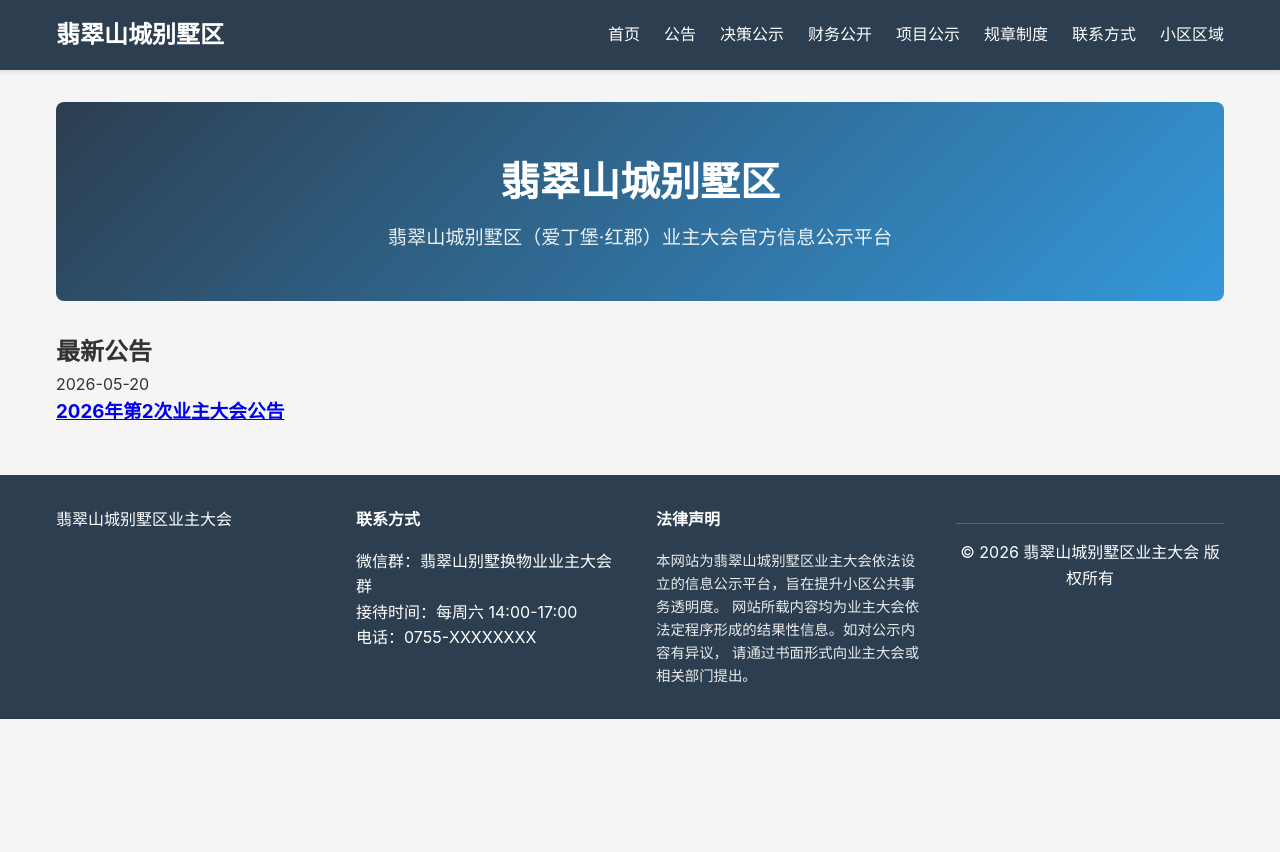
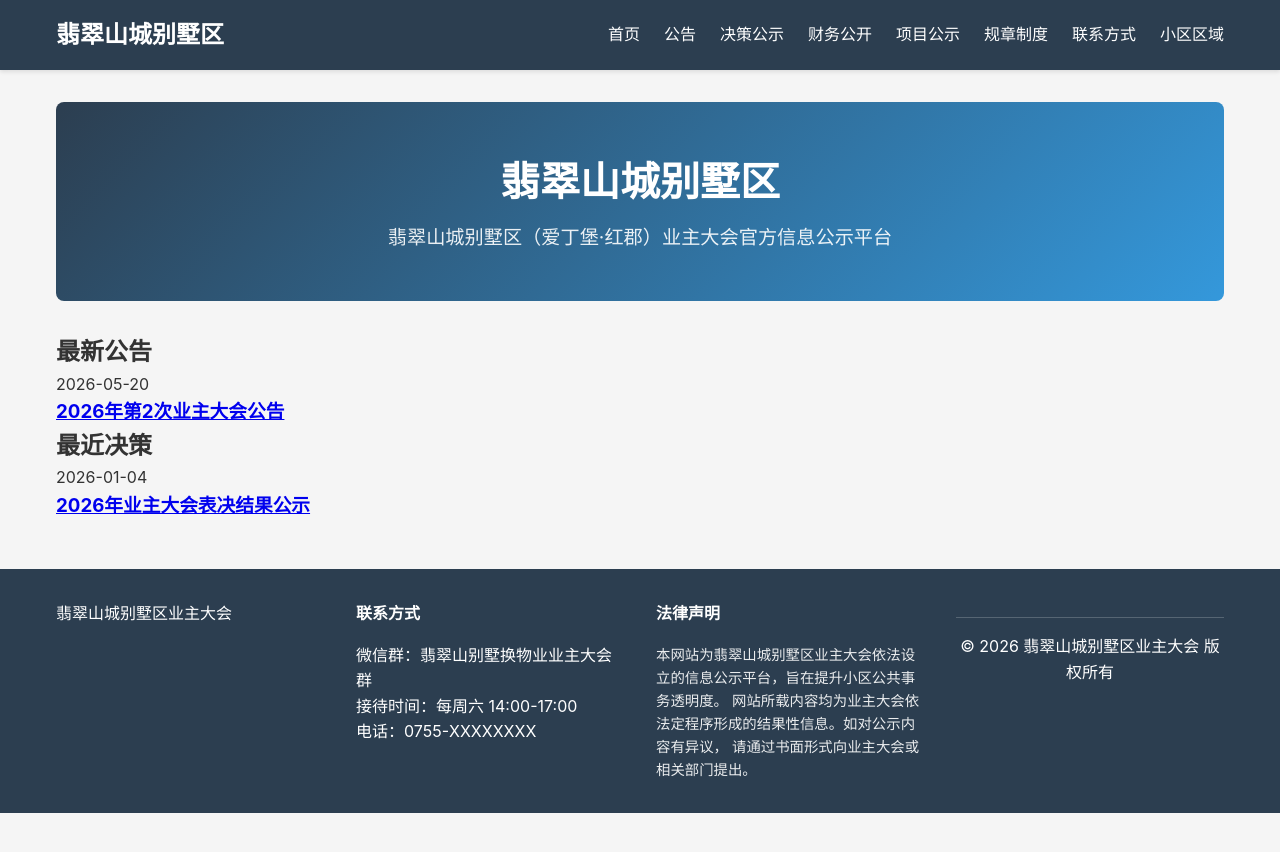
Before and after one commit to fcshan/fcshan.github.io, a Jekyll site: the page built from index.html, in a window 1280 px wide. Shown: the top 852 px of the page. Built offline with Jekyll 4.4.1, drawn with Linux system fonts in a browser that asks for light colours.

Commit message:
decisions

```diff
--- a/decisions/index.html
+++ b/decisions/index.html
@@ -1,10 +1,10 @@
 ---
 layout: default
-title: 决策公示库
+title: 决策公示
 ---
 
 <div class="hero">
-    <h1>决策公示库</h1>
+    <h1>决策公示</h1>
     <p>历次业主大会表决结果、会议纪要、投票统计</p>
 </div>
 
--- a/index.html
+++ b/index.html
@@ -23,3 +23,19 @@ title: 首页
     <a href="{{ '/announcements/' | relative_url }}" class="view-all">查看全部公告</a>
 {% endif %}
 </section>
+
+<section class="decisions-section">
+    <h2>最近决策</h2>
+    <div class="decisions-list">
+        {% for post in site.decisions limit:5 %}
+        <article class="decision-item">
+            <span class="decision-date">{{ post.date | date: "%Y-%m-%d" }}</span>
+            <h3><a href="{{ post.url | relative_url }}">{{ post.title }}</a></h3>
+        </article>
+        {% endfor %}
+    </div>
+
+{% if site.decisions.size > 6 %}
+    <a href="{{ '/decisions/' | relative_url }}" class="view-all">查看全部决策</a>
+{% endif %}
+</section>
```
